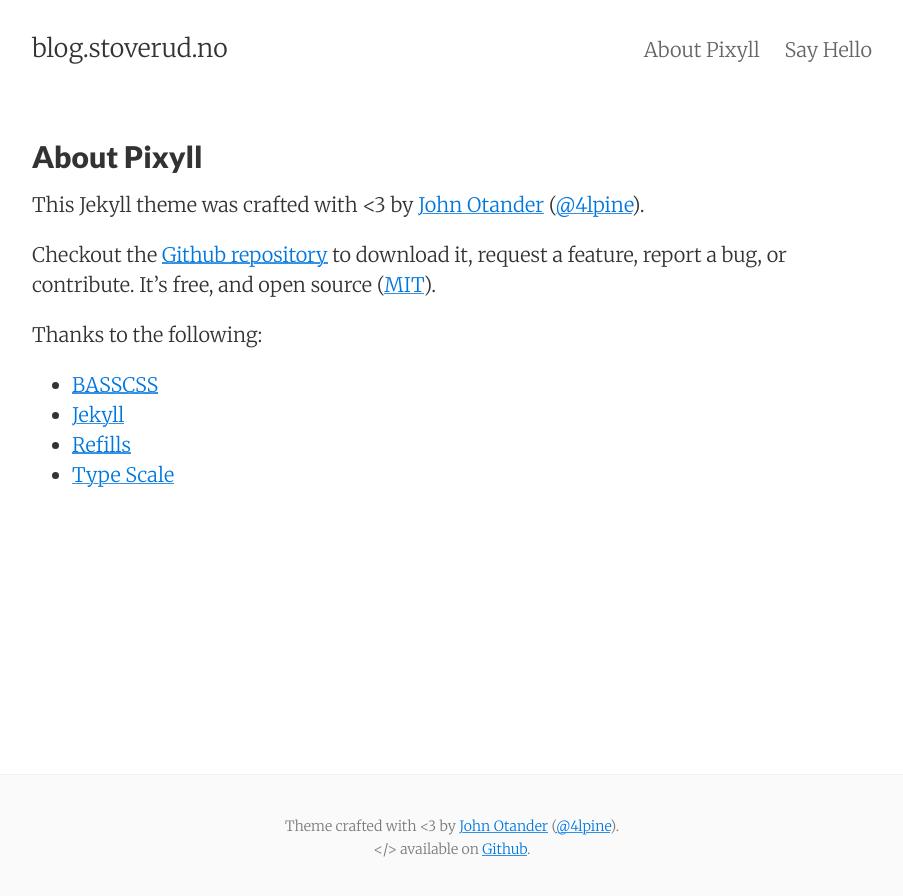
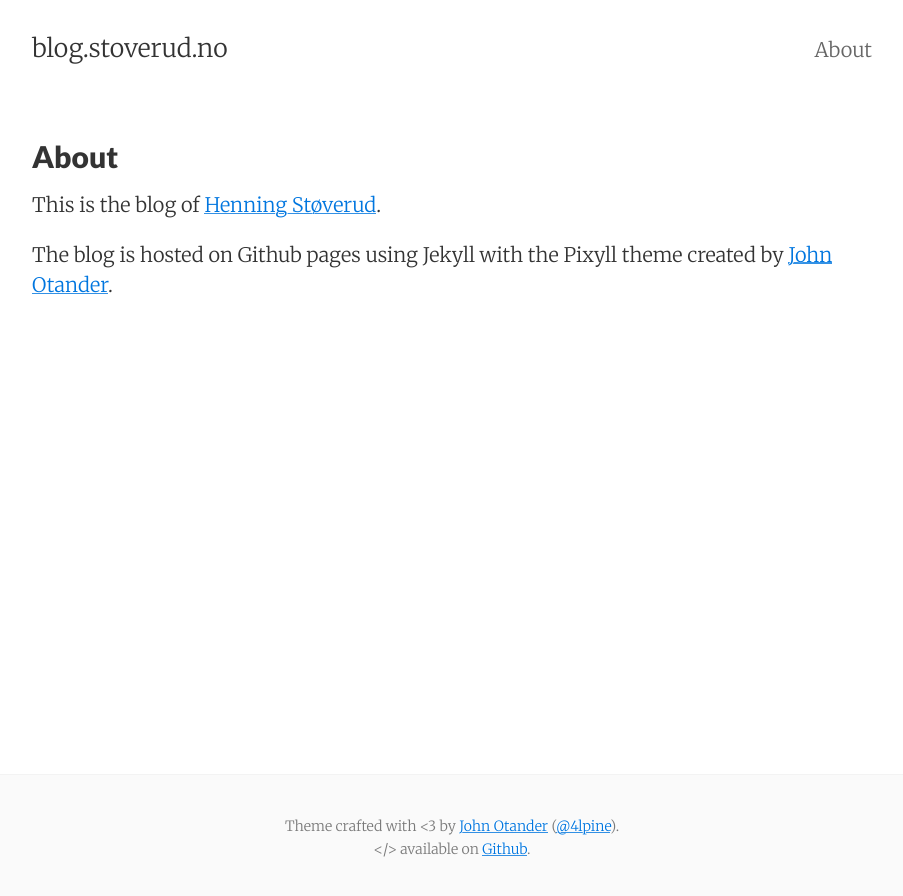
Before and after one commit to henningst/henningst.github.io, a Jekyll site: the page built from about.md, in a window 1280 px wide. Shown: the top 896 px of the page, without its empty margins (188-1091 px from the left). Built offline with Jekyll 4.4.1, drawn with Linux system fonts in a browser that asks for light colours.

Commit message:
Removed contact page and updated about

```diff
--- a/about.md
+++ b/about.md
@@ -1,20 +1,9 @@
 ---
 layout: page
-title: About Pixyll
+title: About
 permalink: /about/
 tags: about
 ---
+This is the blog of [Henning Støverud](http://stoverud.no).
 
-This Jekyll theme was crafted with <3 by [John Otander](http://johnotander.com)
-([@4lpine](https://twitter.com/4lpine)).
-
-Checkout the [Github repository](https://github.com/johnotander/pixyll) to download it,
-request a feature, report a bug, or contribute. It's free, and open source
-([MIT](http://opensource.org/licenses/MIT)).
-
-Thanks to the following:
-
-* [BASSCSS](http://basscss.com)
-* [Jekyll](http://jekyllrb.com)
-* [Refills](http://refills.bourbon.io/)
-* [Type Scale](http://type-scale.com/)
+The blog is hosted on Github pages using Jekyll with the Pixyll theme created by [John Otander](http://johnotander.com).
```
Also changed, not shown: contact.html (deleted, +0 -30 lines).
